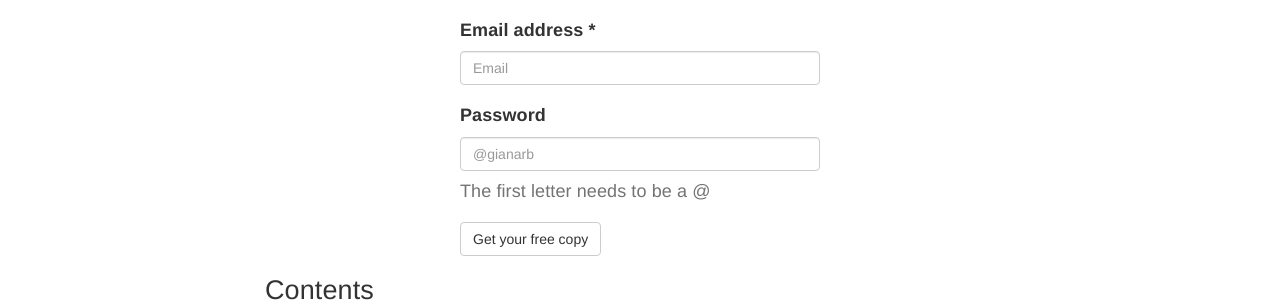
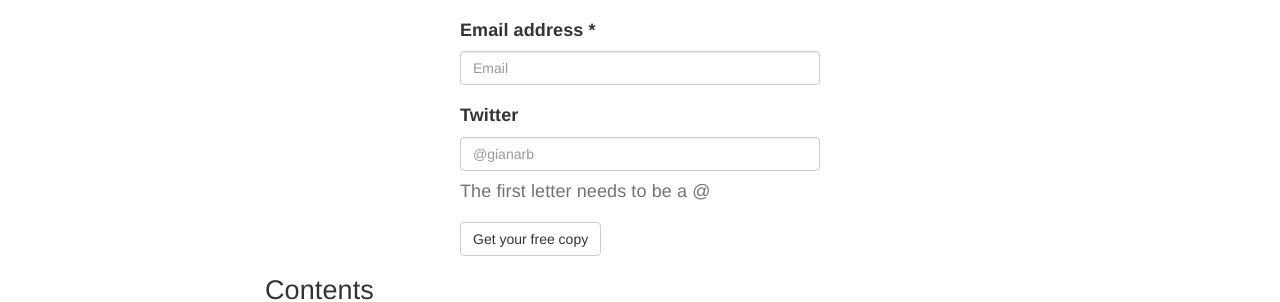
Before and after one commit to gianarb/gianarb.github.com, a Jekyll site: the page built from _posts/2016-11-01-docker-the-fundamentals.markdown, in a window 1280 px wide and 1273 px high. Shown: the part 495-797 px from the top of the window. Built offline with Jekyll 4.4.1, drawn with Linux system fonts in a browser that asks for light colours; nearby versions of some CDN libraries; comment, search, counter and statistics services are not loaded.

Commit message:
Update twitter handler

```diff
--- a/_posts/2016-11-01-docker-the-fundamentals.markdown
+++ b/_posts/2016-11-01-docker-the-fundamentals.markdown
@@ -35,7 +35,7 @@ To receive the first chapter free leave your email and if you like your twitter
 			<input type="email" class="form-control" required="required" id="email" placeholder="Email">
 		  </div>
 		  <div class="form-group">
-			<label for="exampleInputPassword1">Password</label>
+			<label for="exampleInputPassword1">Twitter</label>
 			<input type="title" class="form-control" id="twitter" placeholder="@gianarb" pattern="^@.*">
 			<p class="help-block">The first letter needs to be a @</p>
 		  </div>
```
